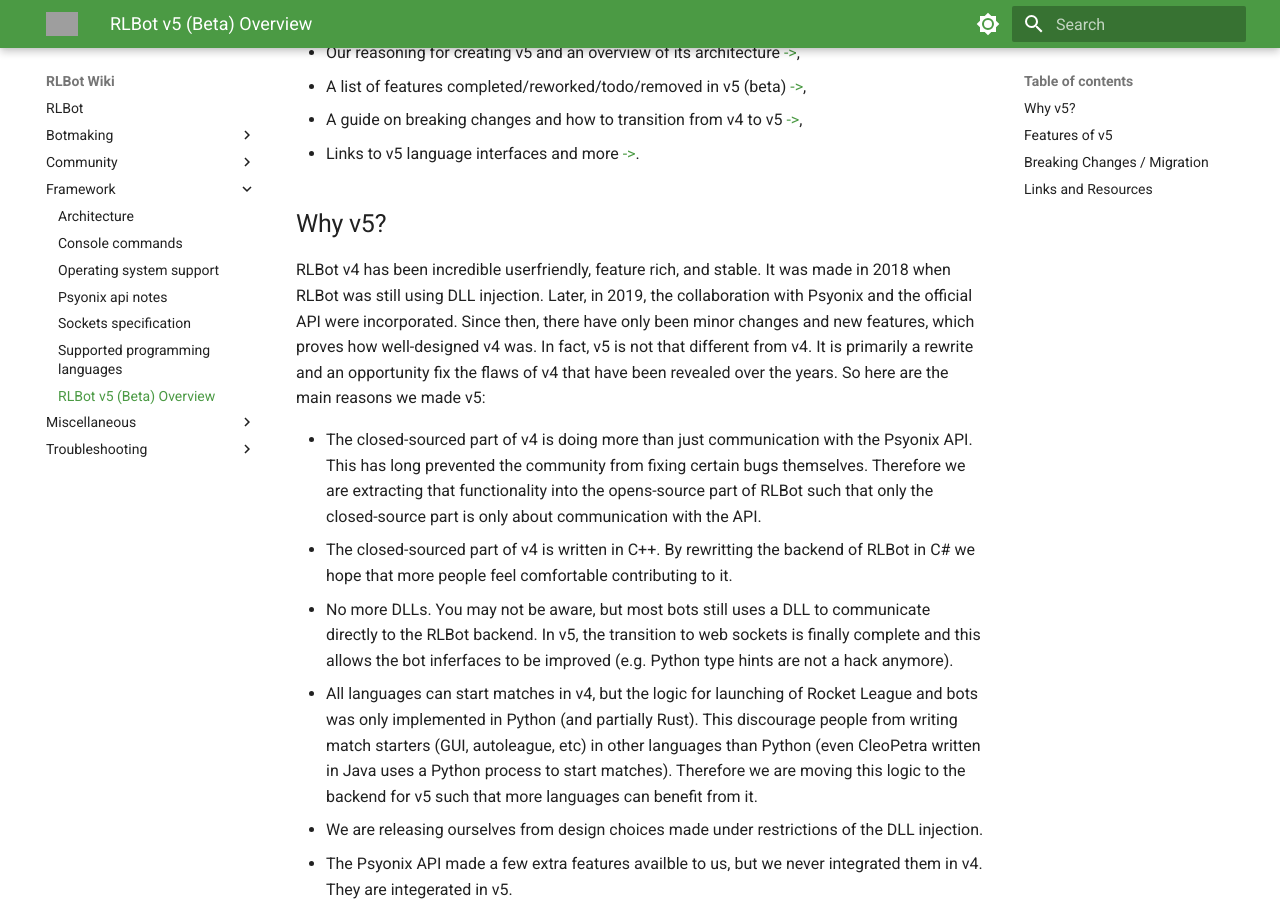
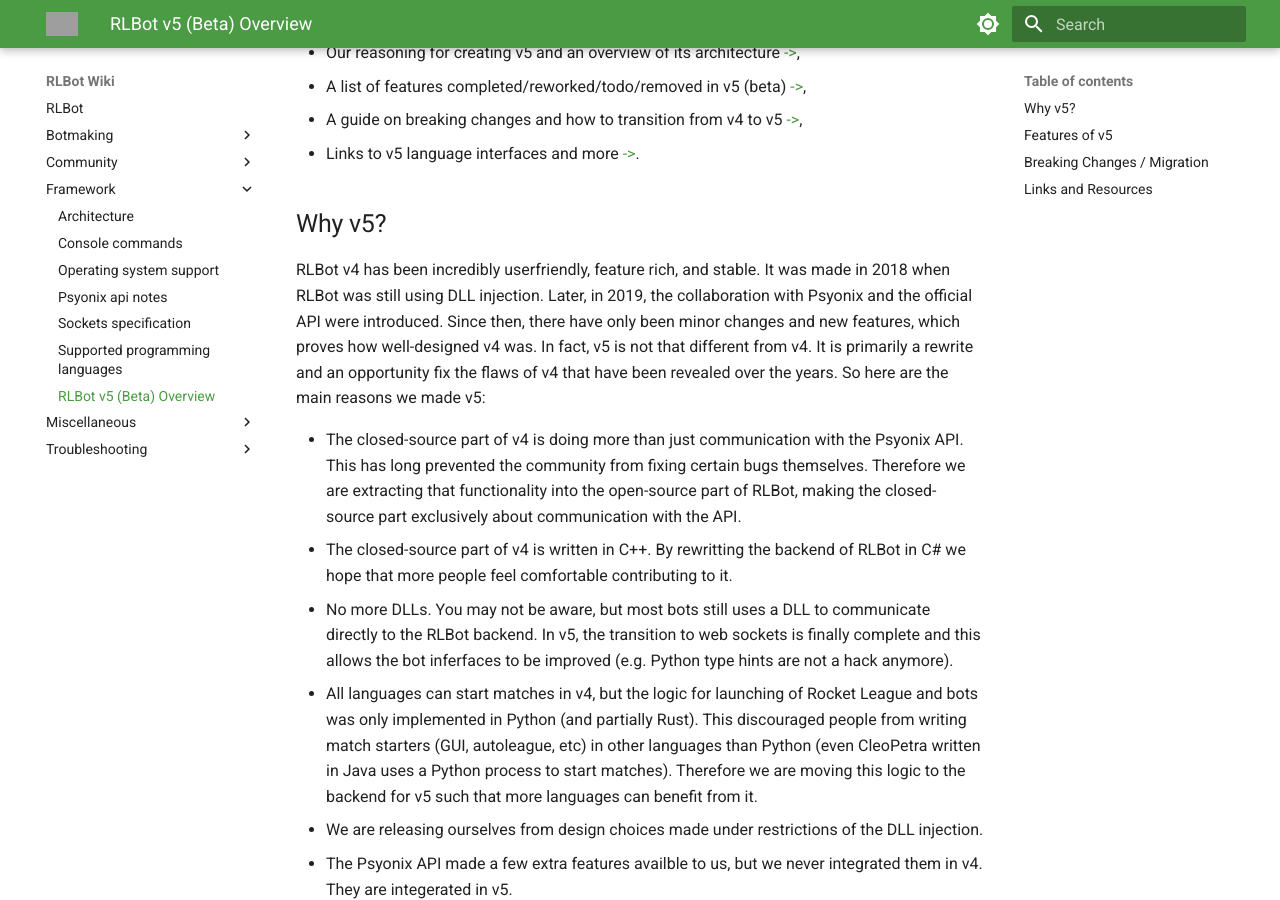
Before and after one commit to RLBot/wiki, an MkDocs documentation site: the page built from docs/framework/v5.md, in a window 1280 px wide and 900 px high, scrolled down 645 px. Built offline with MkDocs 1.6.1 and Material for MkDocs 9.7.7, drawn with Linux system fonts in a browser that asks for light colours; grey boxes are pictures that could not be loaded.

Commit message:
Fix more spelling mistakes

```diff
--- a/docs/framework/v5.md
+++ b/docs/framework/v5.md
@@ -27,23 +27,23 @@
 
 ## Why v5?
 
-RLBot v4 has been incredible userfriendly, feature rich, and stable.
+RLBot v4 has been incredibly userfriendly, feature rich, and stable.
 It was made in 2018 when RLBot was still using DLL injection.
-Later, in 2019, the collaboration with Psyonix and the official API were incorporated.
+Later, in 2019, the collaboration with Psyonix and the official API were introduced.
 Since then, there have only been minor changes and new features, which proves how well-designed v4 was.
 In fact, v5 is not that different from v4.
 It is primarily a rewrite and an opportunity fix the flaws of v4 that have been revealed over the years.
 So here are the main reasons we made v5:
 
-- The closed-sourced part of v4 is doing more than just communication with the Psyonix API.
+- The closed-source part of v4 is doing more than just communication with the Psyonix API.
   This has long prevented the community from fixing certain bugs themselves.
-  Therefore we are extracting that functionality into the opens-source part of RLBot such that only the closed-source part is only about communication with the API.
-- The closed-sourced part of v4 is written in C++.
+  Therefore we are extracting that functionality into the open-source part of RLBot, making the closed-source part exclusively about communication with the API.
+- The closed-source part of v4 is written in C++.
   By rewritting the backend of RLBot in C# we hope that more people feel comfortable contributing to it.
 - No more DLLs. You may not be aware, but most bots still uses a DLL to communicate directly to the RLBot backend.
   In v5, the transition to web sockets is finally complete and this allows the bot inferfaces to be improved (e.g. Python type hints are not a hack anymore).
 - All languages can start matches in v4, but the logic for launching of Rocket League and bots was only implemented in Python (and partially Rust).
-  This discourage people from writing match starters (GUI, autoleague, etc) in other languages than Python (even CleoPetra written in Java uses a Python process to start matches).
+  This discouraged people from writing match starters (GUI, autoleague, etc) in other languages than Python (even CleoPetra written in Java uses a Python process to start matches).
   Therefore we are moving this logic to the backend for v5 such that more languages can benefit from it.
 - We are releasing ourselves from design choices made under restrictions of the DLL injection.
 - The Psyonix API made a few extra features availble to us, but we never integrated them in v4. They are integerated in v5.
```
